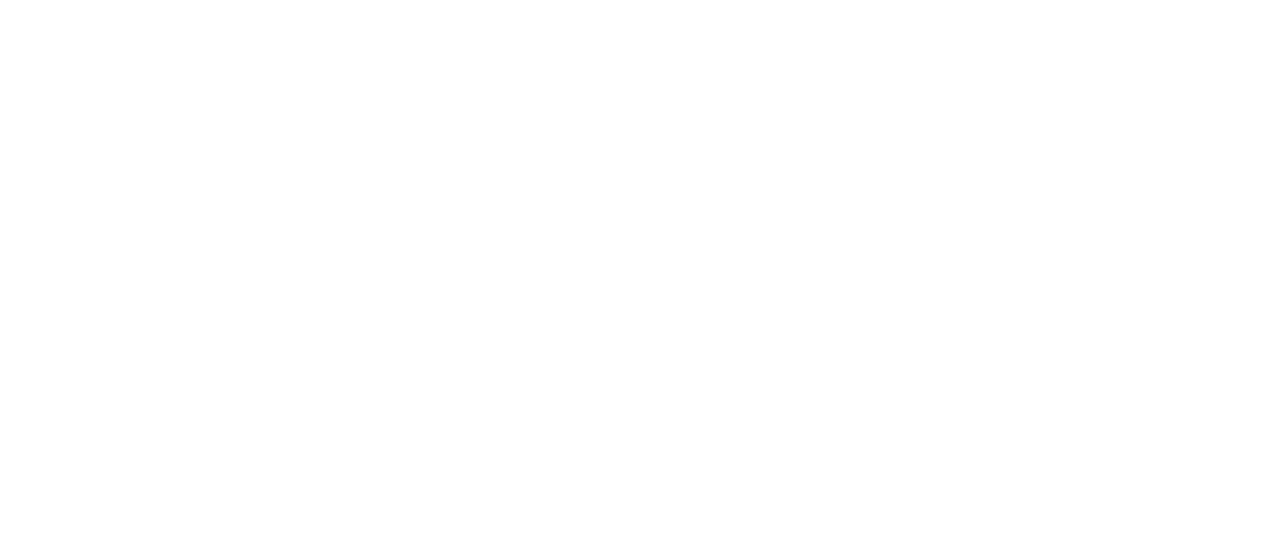
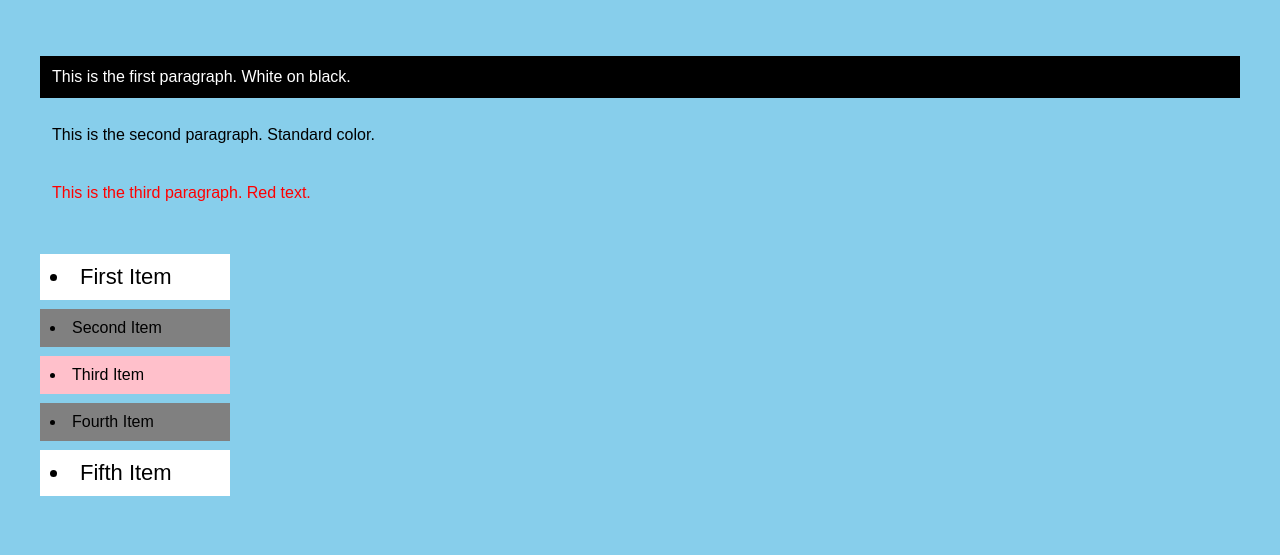
Before and after one commit to acciojob/pseudo-classes-zapshooter, a website: page main.html in a window 1280 px wide. Drawn offline with Linux system fonts and the light colour scheme.

Commit message:
created a submission

```diff
--- a/main.html
+++ b/main.html
@@ -1,16 +1,74 @@
 <!DOCTYPE html>
-
-<html>
-
+<html lang="en">
 <head>
-	<link rel="stylesheet" href="styles.css">
+  <meta charset="UTF-8">
+  <title>Pseudo-Classes Styling Demo</title>
+  <style>
+    :root {
+      background-color: rgb(135, 206, 235);
+    }
+    body {
+      margin: 0;
+      padding: 40px;
+      font-family: Arial, sans-serif;
+    }
+    /* ARTICLE PARAGRAPHS */
+    article p:first-child {
+      background: #000;
+      color: #fff;
+      padding: 12px;
+    }
+    article p:nth-child(2) {
+      background: none;
+      color: #000;
+      padding: 12px;
+    }
+    article p:last-child {
+      color: red;
+      background: none;
+      padding: 12px;
+    }
+    /* UNORDERED LIST */
+    ul {
+      margin-top: 40px;
+      padding-left: 0;
+      width: 380px;
+      list-style: disc inside;
+      background: transparent;
+    }
+    ul li {
+      width: 50%;
+      padding: 10px;
+      margin-bottom: 9px;
+      background: gray;
+      font-size: 16px;
+      box-sizing: border-box;
+      transition: background 0.15s;
+    }
+    ul li:nth-child(odd) {
+      background: #fff;
+    }
+    ul li:nth-last-child(3) {
+      background: pink !important;
+    }
+    ul li:first-child,
+    ul li:last-child {
+      font-size: 22px;
+    }
+  </style>
 </head>
-
 <body>
-	<!-- the entire body must be written by student -->
-    <script type="text/javascript" src="./script.js">
-</script>
-
+  <article>
+    <p>This is the first paragraph. White on black.</p>
+    <p>This is the second paragraph. Standard color.</p>
+    <p>This is the third paragraph. Red text.</p>
+  </article>
+  <ul>
+    <li>First Item</li>
+    <li>Second Item</li>
+    <li>Third Item</li>
+    <li>Fourth Item</li>
+    <li>Fifth Item</li>
+  </ul>
 </body>
-
 </html>
```
